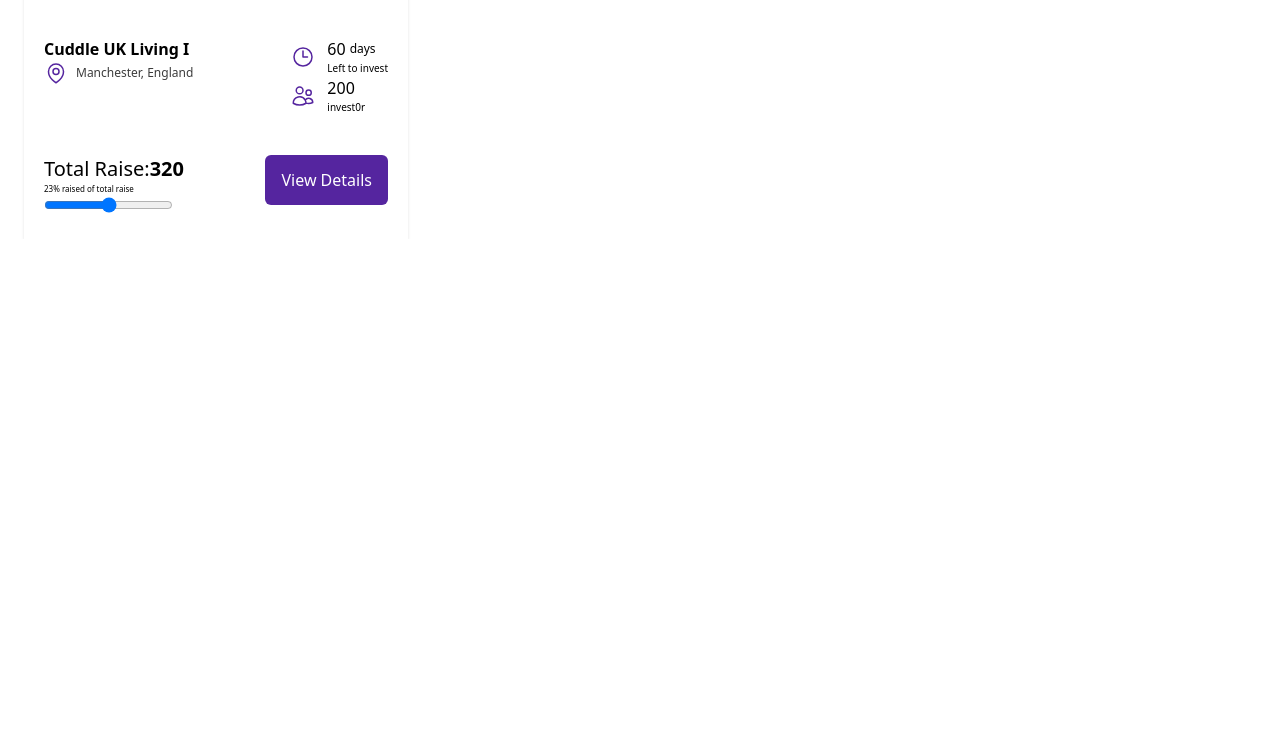
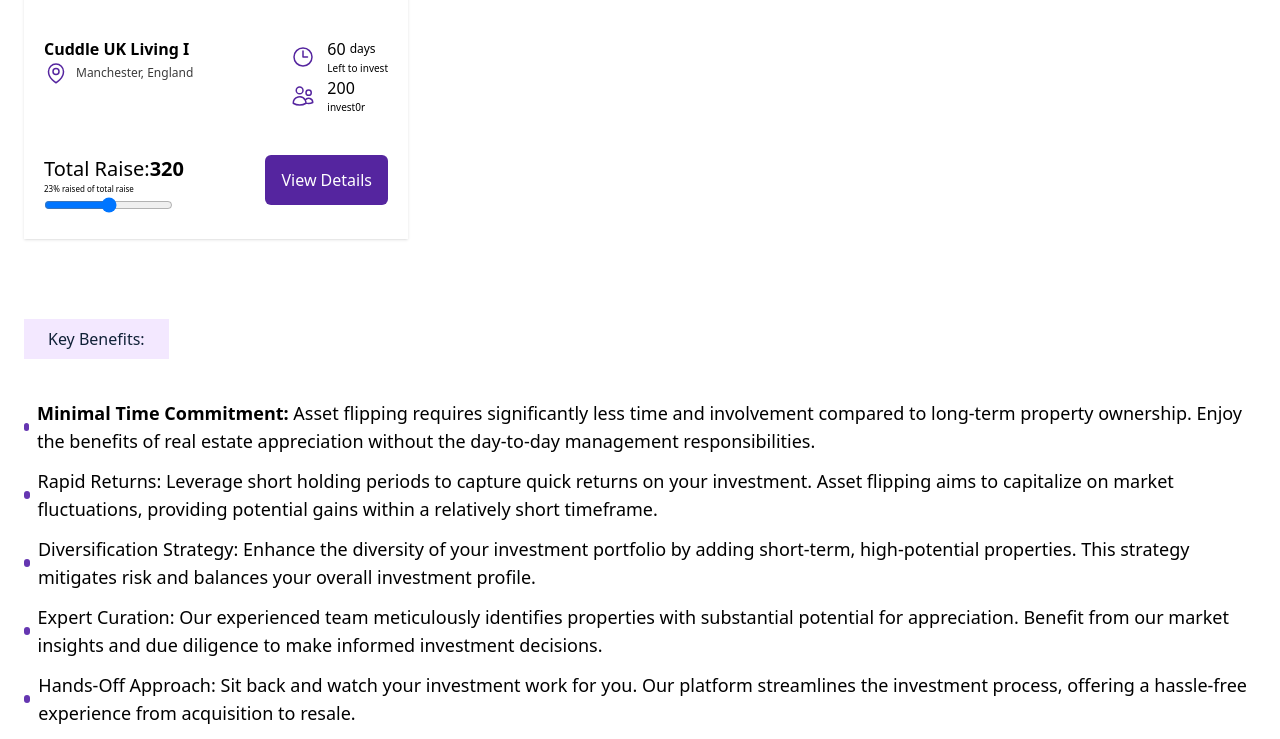
Before and after one commit to adaji025/market-place-cuddle, a plain HTML site: page index.html in a window 1280 px wide. Shown: the part 2040-2779 px from the top of the page. Before the commit the page ends 2279 px from the top, so only its background shows below. Drawn offline with nearby package versions, Linux system fonts and the light colour scheme.

Commit message:
fixed error

```diff
--- a/index.html
+++ b/index.html
@@ -222,7 +222,52 @@
             <button class="bg-[#55259F] px-4 py-2 rounded-md text-white h-[50px]">View Details</button>
           </div>
         </div>
+      </div>
+    </section>
 
+    <section class="mt-20 max-w-[1350px] w-full  mx-auto px-6">
+      <button class="text-[#102137] bg-[#F3E8FF] py-2 px-6">
+        Key Benefits:
+      </button>
+
+      <div class="mt-10 font-medium">
+
+        <div class="flex w-full items-center gap-2 mb-3">
+          <div class="h-2 w-2 rounded-full bg-[#6536B1]"> </div>
+
+          <div class="text-lg">
+          <span class="font-semibold">Minimal Time Commitment:</span> Asset flipping requires significantly less time and involvement compared to long-term property ownership. Enjoy the benefits of real estate appreciation without the day-to-day management responsibilities.
+          </div>
+        </div>
+
+        <div class="flex items-center gap-2 mb-3">
+          <div class="h-2 w-2 rounded-full bg-[#6536B1]"></div>
+          <div class="text-lg">
+            Rapid Returns: Leverage short holding periods to capture quick returns on your investment. Asset flipping aims to capitalize on market fluctuations, providing potential gains within a relatively short timeframe.
+          </div>
+        </div>
+
+        <div class="flex items-center gap-2 mb-3">
+          <div class="h-2 w-2 rounded-full bg-[#6536B1]"></div>
+
+          <div class="text-lg">
+            Diversification Strategy: Enhance the diversity of your investment portfolio by adding short-term, high-potential properties. This strategy mitigates risk and balances your overall investment profile.
+          </div>
+        </div>
+
+        <div class="flex items-center gap-2 mb-3">
+          <div class="h-2 w-2 rounded-full bg-[#6536B1]"></div>
+          <div class="text-lg">
+            Expert Curation: Our experienced team meticulously identifies properties with substantial potential for appreciation. Benefit from our market insights and due diligence to make informed investment decisions.
+          </div>
+        </div>
+
+        <div class="flex items-center gap-2 mb-3">
+          <div class="h-2 w-2 rounded-full bg-[#6536B1]"></div>
+          <div class="text-lg">
+            Hands-Off Approach: Sit back and watch your investment work for you. Our platform streamlines the investment process, offering a hassle-free experience from acquisition to resale.
+          </div>
+        </div>
       </div>
     </section>
   </body>
```
